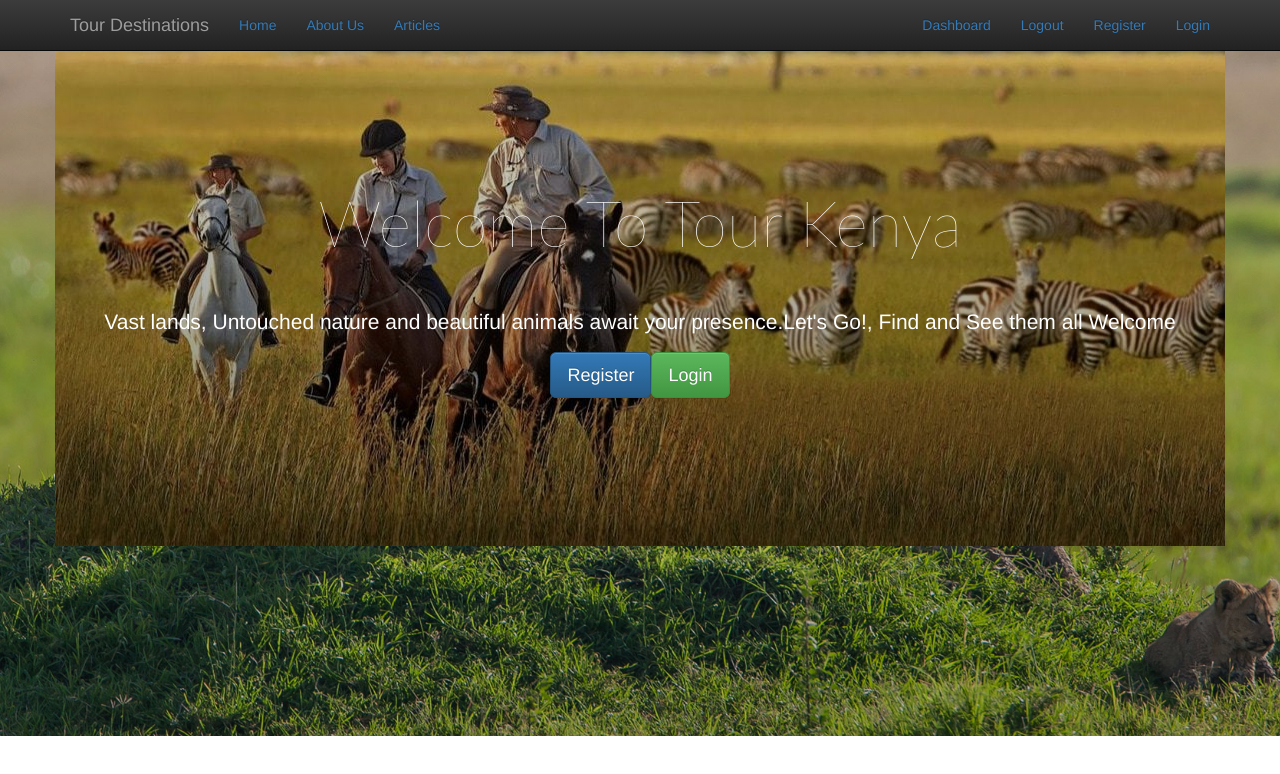
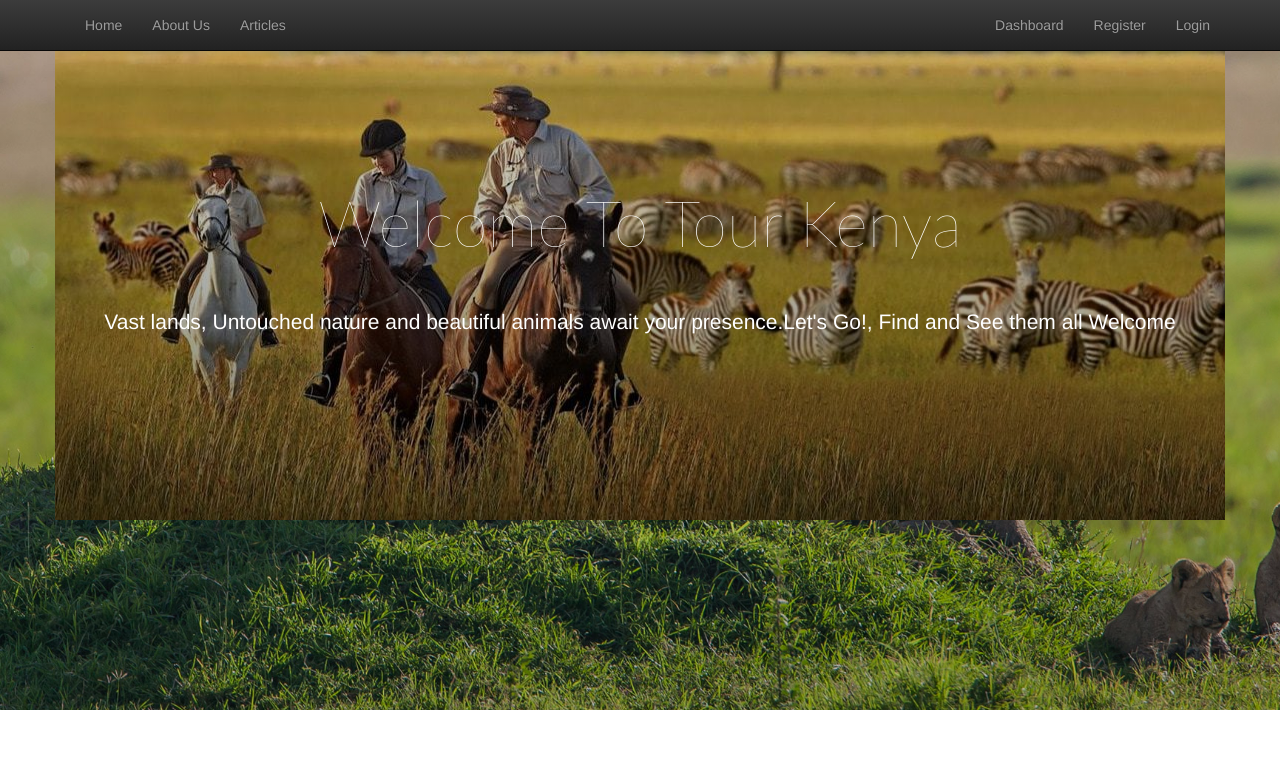
Before and after one commit to Darius-Ndubi/tourkenya, a React app: page / in a window 1280 px wide. Built offline with nearby package versions, Linux system fonts and the light colour scheme.

Commit message:
fix routing

```diff
--- a/package.json
+++ b/package.json
@@ -6,6 +6,8 @@
   "scripts": {
     "test": "npm test",
     "dev": "webpack-dev-server --config ./webpack.config.js --mode development",
+    "build": "webpack-dev-server --config ./webpack.config.js -p",
+    "postinstall": "webpack -p",
     "start": "node server.js"
   },
   "repository": {
@@ -27,6 +29,9 @@
     "@babel/preset-env": "^7.3.1",
     "@babel/preset-react": "^7.0.0",
     "babel-loader": "^8.0.5",
+    "html-loader": "^0.5.5",
+    "html-webpack-plugin": "^3.2.0",
+    "terser": "^3.14.1",
     "webpack": "^4.29.0",
     "webpack-cli": "^3.2.1",
     "webpack-dev-server": "^3.1.14"
--- a/src/features/home/HomePage.js
+++ b/src/features/home/HomePage.js
@@ -20,8 +20,6 @@ export default class HomePage extends Component {
 
           <p className="lead"> Vast lands, Untouched nature and beautiful animals await your presence.Let's Go!, Find and See them all
           Welcome </p>
-            <a as={Link} to={"/register"} className="btn btn-primary btn-lg"> Register</a>
-            <a as={Link} to={"/login"} className="btn btn-success btn-lg">Login</a>
             <br />
             <br />
             <br />
--- a/src/features/nav/navBar/NavBar.js
+++ b/src/features/nav/navBar/NavBar.js
@@ -14,35 +14,30 @@ class NavBar extends Component {
             <span className="icon-bar"></span>
             <span className="icon-bar"></span>
           </button>
-          <a className="navbar-brand" href="/cover">Tour Destinations</a>
         </div>
         <div id="navbar" className="collapse navbar-collapse">
           <ul className="nav navbar-nav">
-            <li><a><Link to="/">
+            <li><Link to="/">
             Home
-            </Link></a></li>
-            <li><a><Link to="/about">
+            </Link></li>
+            <li><Link to="/about">
             About Us
-            </Link></a></li>
-            <li><a><Link to="/articles">
+            </Link></li>
+            <li><Link to="/articles">
             Articles
-            </Link></a> </li>
+            </Link></li>
           </ul>
 
           <ul className="nav navbar-nav navbar-right">
-              <li><a><Link to="/dashboard">
+              <li><Link to="/dashboard">
               Dashboard
-            </Link></a></li>
-              <li><a><Link to="/logout">
-              Logout
-            </Link></a></li>
-
-            <li><a><Link to="/register">
+            </Link></li>
+            <li><Link to="/register">
             Register
-            </Link></a></li>
-            <li><a><span><Link to="/login">
+            </Link></li>
+            <li><Link to="/login">
             Login
-            </Link></span></a></li>
+            </Link></li>
 
           </ul>
 
--- /dev/null
+++ b/src/index.html
@@ -0,0 +1,20 @@
+<!DOCTYPE html>
+<html>
+  <head>
+    <!-- Latest compiled and minified CSS -->
+    <link rel="stylesheet" href="https://maxcdn.bootstrapcdn.com/bootstrap/3.3.7/css/bootstrap.min.css" integrity="sha384-BVYiiSIFeK1dGmJRAkycuHAHRg32OmUcww7on3RYdg4Va+PmSTsz/K68vbdEjh4u" crossorigin="anonymous">
+
+    <!-- Optional theme -->
+    <link rel="stylesheet" href="https://maxcdn.bootstrapcdn.com/bootstrap/3.3.7/css/bootstrap-theme.min.css" integrity="sha384-rHyoN1iRsVXV4nD0JutlnGaslCJuC7uwjduW9SVrLvRYooPp2bWYgmgJQIXwl/Sp" crossorigin="anonymous">
+    <link rel="stylesheet" href="./index.css">
+
+    <title>Tour Kenya</title>
+  </head>
+  <body>
+    <div id="root"></div>
+    <script src="./bundle.js"></script>
+    <script src="https://maxcdn.bootstrapcdn.com/bootstrap/3.3.7/js/bootstrap.min.js"
+    integrity="sha384-Tc5IQib027qvyjSMfHjOMaLkfuWVxZxUPnCJA7l2mCWNIpG9mGCD8wGNIcPD7Txa"
+    crossorigin="anonymous"></script>
+  </body>
+</html>
--- a/webpack.config.js
+++ b/webpack.config.js
@@ -1,4 +1,5 @@
 const path = require('path');
+const HtmlWebPackPlugin = require("html-webpack-plugin");
 
 module.exports = {
   entry: './src/index.js',
@@ -26,5 +27,11 @@ module.exports = {
   devServer: {
     contentBase: './dist',
     historyApiFallback: true
-  }
+  },
+  plugins: [
+    new HtmlWebPackPlugin({
+      template: "./dist/index.html",
+      filename: "./index.html"
+    })
+  ]
 };
```
Also changed, not shown: dist/bundle.js, dist/index.html, src/assets/images/Horse-Ride-min.jpg (renamed from dist/assets/images/Horse-Ride-min.jpg), src/assets/images/bg.jpg (renamed from dist/assets/images/bg.jpg), src/index.css (renamed from dist/index.css).
